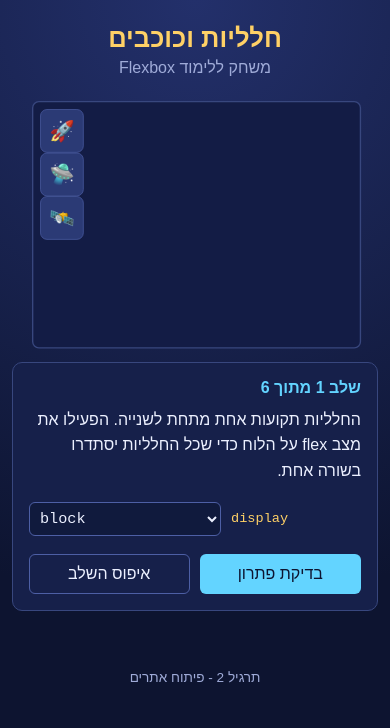
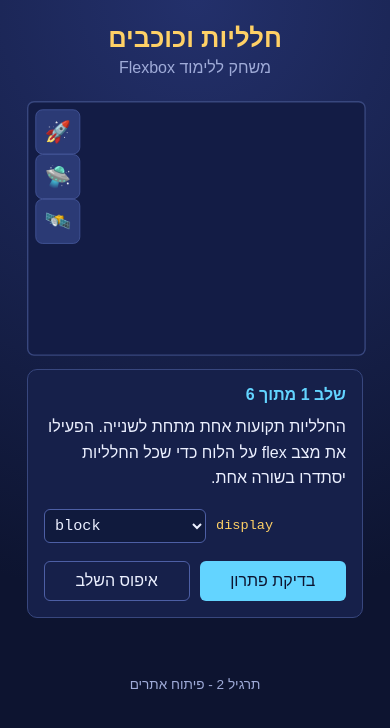
Before and after one commit to OrChen555/web-dev-assignment-2, a plain HTML site: page index.html in a window 390 px wide. Drawn offline with Linux system fonts and the light colour scheme.

Commit message:
Fix dropdown bug

```diff
--- a/css/style.css
+++ b/css/style.css
@@ -112,7 +112,7 @@ main {
     margin-bottom: 10px;
 }
 
-.control span {
+.control label {
     direction: ltr;
     width: 145px;
     white-space: nowrap;
@@ -122,6 +122,7 @@ main {
 
 .control select {
     flex-grow: 1;
+    min-width: 0;
     direction: ltr;
     padding: 6px;
     font-family: "Courier New", monospace;
@@ -199,10 +200,6 @@ footer {
 
 /* מסכים קטנים */
 @media (max-width: 560px) {
-    :root {
-        --scale: 0.8;
-    }
-
     header h1 {
         font-size: 1.6rem;
     }
@@ -216,7 +213,7 @@ footer {
         padding: 16px;
     }
 
-    .control span {
+    .control label {
         width: 130px;
         font-size: 0.85rem;
     }
@@ -226,14 +223,40 @@ footer {
     }
 }
 
-@media (max-width: 430px) {
-    :root {
-        --scale: 0.68;
+/* כשהלוח והפאנל יורדים זה מתחת לזה - שיהיה להם אותו רוחב */
+@media (max-width: 935px) {
+    .panel {
+        width: calc(480px * var(--scale));
     }
 }
 
-@media (max-width: 360px) {
+/* מקטינים את הלוח רק כשהוא לא נכנס לרוחב שנשאר */
+@media (max-width: 503px) {
     :root {
-        --scale: 0.58;
+        --scale: 0.9;
     }
 }
+
+@media (max-width: 455px) {
+    :root {
+        --scale: 0.8;
+    }
+}
+
+@media (max-width: 407px) {
+    :root {
+        --scale: 0.7;
+    }
+}
+
+@media (max-width: 359px) {
+    :root {
+        --scale: 0.6;
+    }
+}
+
+@media (max-width: 311px) {
+    :root {
+        --scale: 0.55;
+    }
+}
--- a/js/game.js
+++ b/js/game.js
@@ -40,13 +40,15 @@ function showControls(level) {
     controls.innerHTML = '';
 
     level.controls.forEach(function (property) {
-        const row = document.createElement('label');
+        const row = document.createElement('div');
         row.className = 'control';
 
-        const name = document.createElement('span');
+        const select = document.createElement('select');
+        select.id = 'control-' + property;
+
+        const name = document.createElement('label');
         name.textContent = property;
-
-        const select = document.createElement('select');
+        name.htmlFor = select.id;
 
         options[property].forEach(function (value) {
             const option = document.createElement('option');
```
